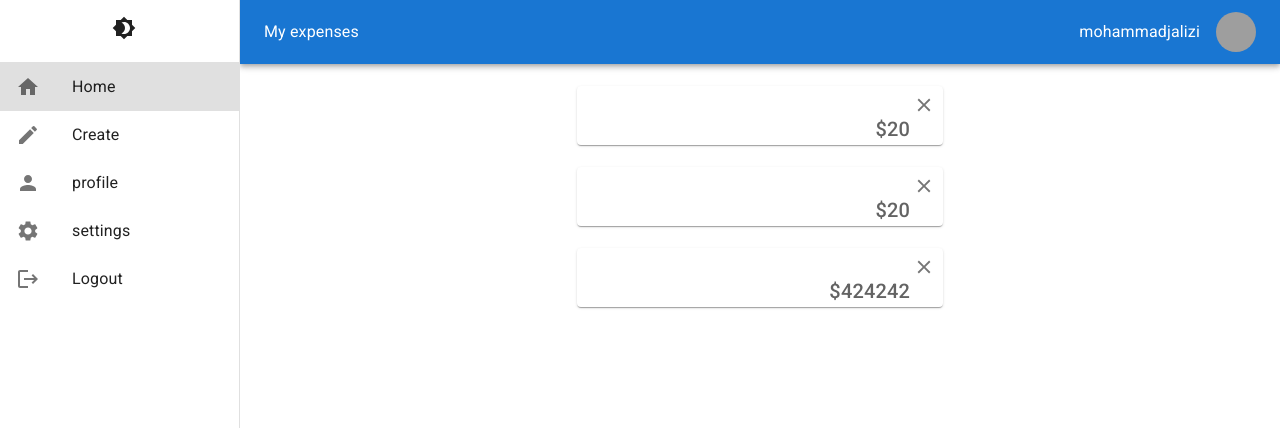
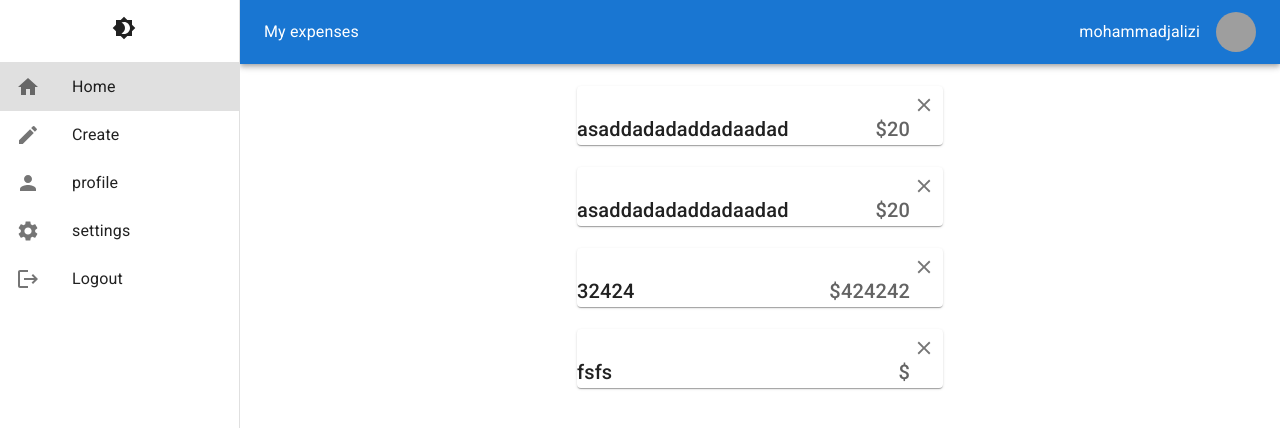
Before and after one commit to mohammadjalizi/Material-UI-project-1-, a React (Create React App) app: page / in a window 1280 px wide. Shown: the top 428 px of the page. Built offline with nearby package versions, Linux system fonts and the light colour scheme; data requests are answered from the project's data file; grey boxes are pictures that could not be loaded.

Commit message:
added project

```diff
--- a/data/db.json
+++ b/data/db.json
@@ -14,6 +14,11 @@
       "price": 424242,
       "title": "32424",
       "id": 3
+    },
+    {
+      "price": null,
+      "title": "fsfs",
+      "id": 4
     }
   ]
 }
--- a/src/pages/Home/Home.jsx
+++ b/src/pages/Home/Home.jsx
@@ -19,7 +19,7 @@ return(
 
   <Paper sx={{width:"366px",display:'flex',justifyContent:'space-between',mt:'22px',pt:'27px',position:'relative'}}>
 
-<Typography variant="h6" > {item.name}</Typography>
+<Typography variant="h6" > {item.title}</Typography>
 <Typography variant="h6" sx={{mr:'33px',fontWeight:500,opacity:'0.7'}} > ${item.price}</Typography>
 <IconButton sx={{position:'absolute',top:'0',right:'0'}}  >
   <Close sx={{fontSize:'22px'}}/>
```
